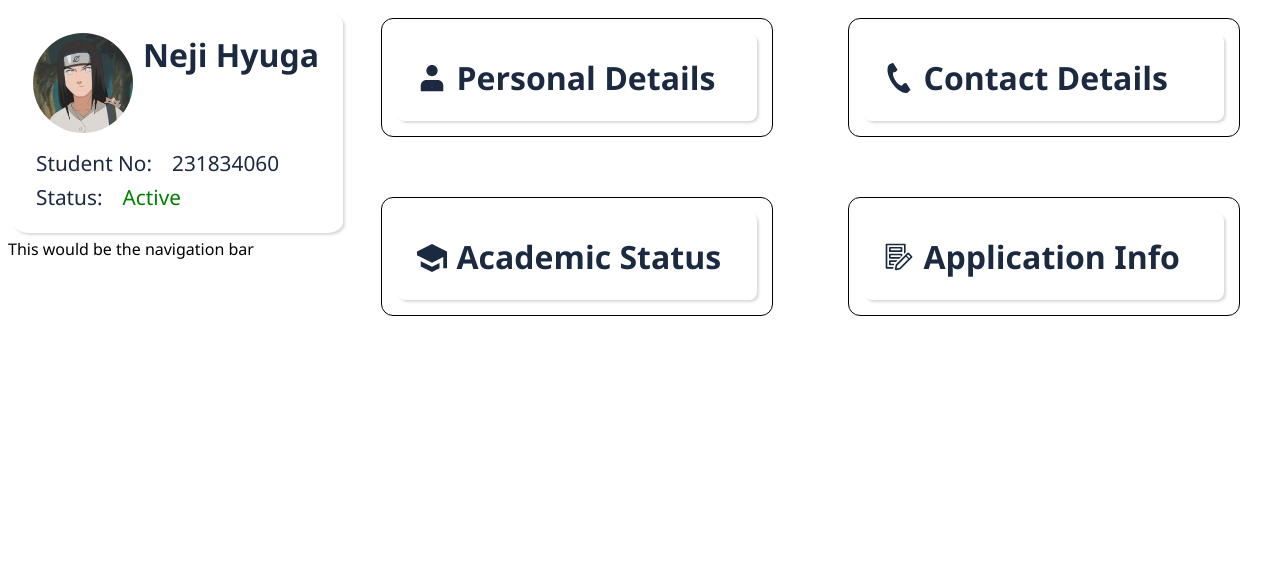
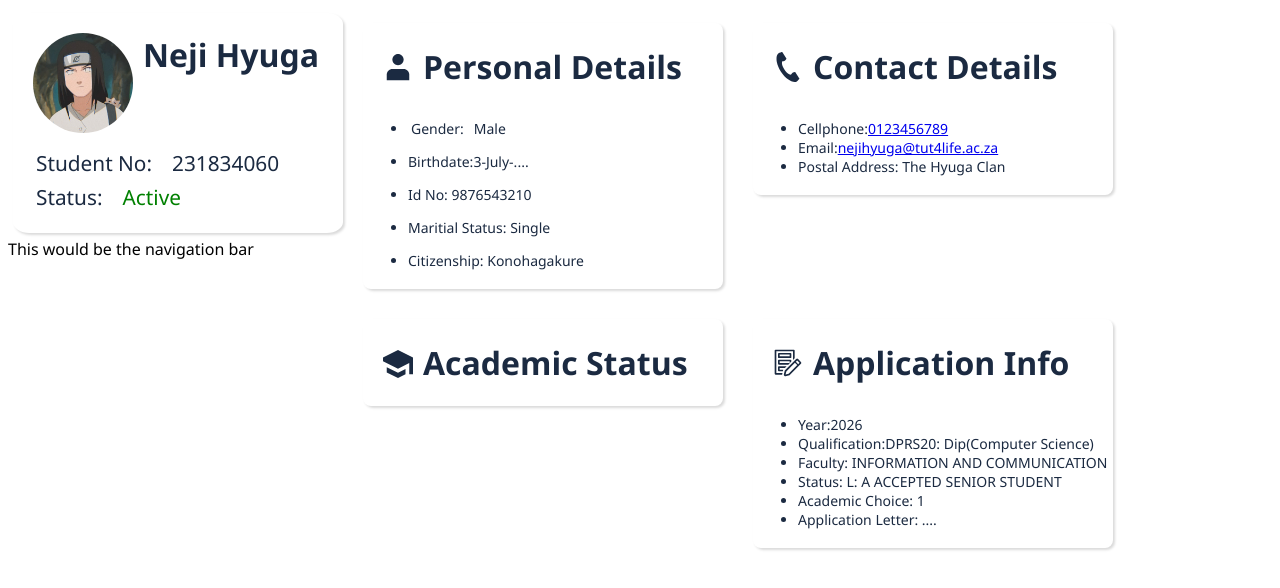
Before and after one commit to DevMahlatsi/tut-its, a React (Vite) app: page /home in a window 1280 px wide. Shown: the top 588 px of the page. Built offline with nearby package versions, Linux system fonts and the light colour scheme.

Commit message:
laptop about to die...

```diff
--- a/src/App.css
+++ b/src/App.css
@@ -195,17 +195,17 @@
 .label-span {
     margin-right: 20px; /* Adjust '20px' for your desired gap size */
 }
+.label-span2{
+	margin-right: 10px;
+}
 .status-temp{
     color: green;
 }
 .basic-card{
-    margin: 5px;
-    box-shadow: rgba(0, 0, 0, 0.15) 1.95px 1.95px 2.6px;border-radius: 5%;
+    /* margin: 5px; */
     display: flex;
     gap: 8px;
-    padding: 20px;
-    /* display: block; */
-    border-radius: 8px;
+    padding: 15px;
 
 
 
@@ -227,38 +227,26 @@
 }
 .home2{
     color: #1b2a41;
-    display: flex;
-	flex-wrap: wrap;
-	justify-content: center;
-	gap: 30px;
-	padding: 10px;
-	/* background: rgba(255, 0, 0, 0.1); Light red to see container */
 
-	justify-content: space-around;
 }
 .parent-basic-card{
-	/* display: inline-block;  */
+	display: inline-block;
     width: 100%;
-    /* background: rgb(241, 141, 141); */
-    border-radius: 12px;
-    padding: 10px;
-    margin-bottom: 30px;
-	border: solid black 1px;
-	flex-basis: 350px;
-	flex-grow: 2;
-	flex-shrink: 2;
-	/* min-width: 373px; */
-	min-width: 350px;
-	max-width: 370px;
-}
-.personal-details-card-extension{
-	visibility: hidden;
+    border-radius: 8px;
+    vertical-align: top;
+    margin: 15px;
+	width: 350px;
+	padding: 5px;
+	box-shadow: rgba(0, 0, 0, 0.15) 1.95px 1.95px 2.6px;
 }
 .card-extension{
-    background-color: rgb(20, 201, 201);
-	/* height: ; */
+    /* background-color: rgb(20, 201, 201); */
+	/* height: 150px; */
 	transition-duration: 5s;
 	position: static;
 	overflow: hidden;
 	/* visibility: hidden; */
 }
+.user-details-b{
+	font-size: 14px;;
+}
--- a/src/Components/ApplicationForm.jsx
+++ b/src/Components/ApplicationForm.jsx
@@ -11,7 +11,14 @@
           </div>
         </div>
         <div className="personal-detais-card-extenstion card-extension">
-
+          <ul className="user-details-b">
+            <li><span>Year:</span><span>2026</span></li>
+            <li><span>Qualification:</span><span>DPRS20: Dip(Computer Science)</span></li>
+            <li><span>Faculty:</span> <span>INFORMATION AND COMMUNICATION</span></li>
+            <li><span>Status:</span> <span>L: A ACCEPTED SENIOR STUDENT</span></li>
+            <li><span>Academic Choice:</span> <span>1</span></li>
+            <li><span>Application Letter:</span> <span>....</span></li>
+          </ul>
         </div>
 
       </div>
--- a/src/Components/ContactDetails.jsx
+++ b/src/Components/ContactDetails.jsx
@@ -11,7 +11,11 @@
           </div>
         </div>
         <div className="personal-detais-card-extenstion card-extension">
-
+          <ul className="user-details-b">
+            <li><span>Cellphone:</span><span><a href="tel:0123456789">0123456789</a></span></li>
+            <li><span>Email:</span><span><a href="mailto:nejihyuga@tut4life.ac.za">nejihyuga@tut4life.ac.za</a></span></li>
+            <li><span>Postal Address:</span> <span>The Hyuga Clan</span></li>
+          </ul>
         </div>
 
       </div>
--- a/src/Components/PersonalDetails.jsx
+++ b/src/Components/PersonalDetails.jsx
@@ -11,7 +11,14 @@
         </div>
       </div>
       <div className="personal-detais-card-extenstion card-extension">
+        <ul className="user-details-b">
 
+            <li><p className="user-details-a"><span className="label-span2">Gender:</span><span >Male</span></p></li>
+            <li><p><span>Birthdate:</span>3-July-....<span></span></p></li>
+            <li><p><span>Id No:</span> <span>9876543210</span></p></li>
+            <li><p><span>Maritial Status:</span> <span>Single</span></p></li>
+            <li><p><span>Citizenship:</span> <span>Konohagakure</span></p></li>
+          </ul>
 
       </div>
     </div>
```
